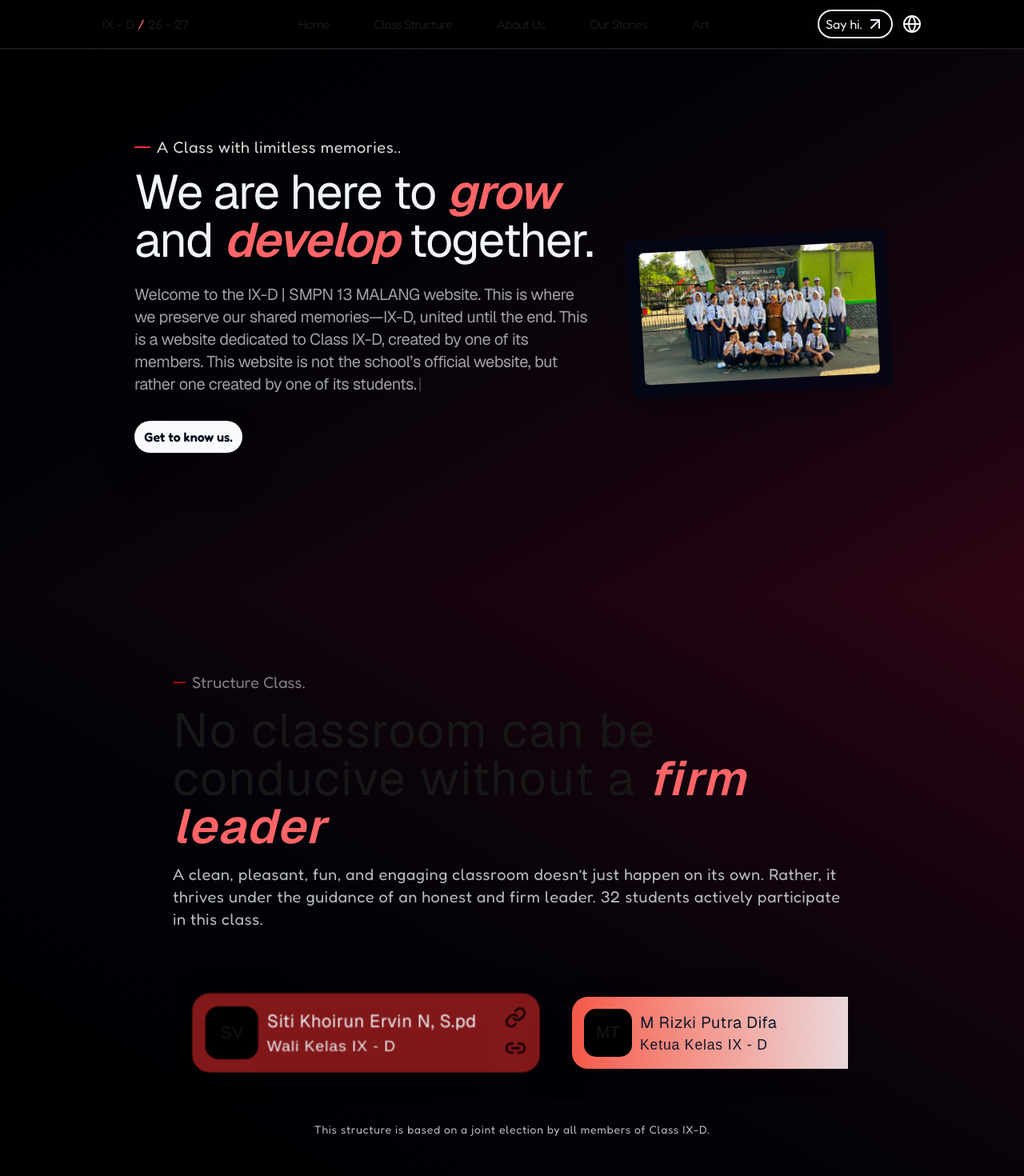
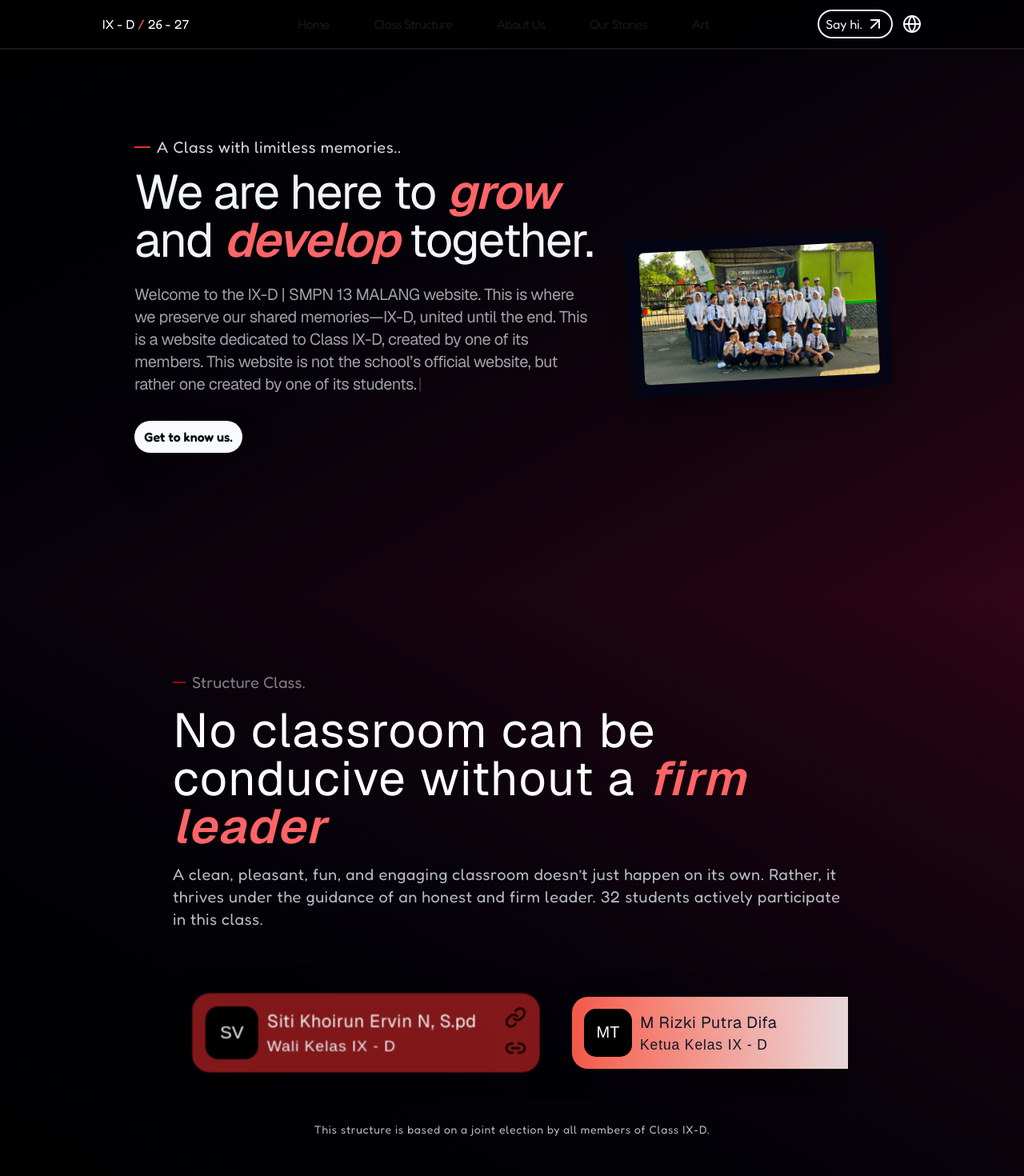
Before and after one commit to rygnz/9d, a Next.js app: page / in a window 1280 px wide. Shown: the top 1470 px of the page at 80% size. Built offline with nearby package versions, Linux system fonts and the light colour scheme.

Commit message:
feat: update text color to white across multiple components for improved visibility

```diff
--- a/src/app/lang/lang.ts
+++ b/src/app/lang/lang.ts
@@ -58,7 +58,7 @@
   },
   page_our_story : {
     title : {
-      upper_text : "About us.",
+      upper_text : "Our story.",
       heading : {
         text1 : "Every class has its ",
         text2 : "own story, ",
--- a/src/app/page.tsx
+++ b/src/app/page.tsx
@@ -68,7 +68,11 @@
               uppercase
             `}
           >
-            <a href="#home">
+            <a href="#home"
+              className={`
+                text-white
+              `}
+            >
               <span>
                 IX - D
               </span>
@@ -80,7 +84,11 @@
               >
                 /
               </span>
-              <span>
+              <span
+                className={`
+                  text-white
+                `}
+              >
                 26 - 27
               </span>
             </a>
@@ -244,6 +252,9 @@
             clickAction={() => {
               setMobileMenu(false)
             }}
+            className={`
+              text-white
+            `}
           >
             {lang == "en" ? en_us.navbar.home : id.navbar.home}
           </AText>
@@ -252,6 +263,9 @@
             clickAction={() => {
               setMobileMenu(false)
             }}
+            className={`
+              text-white
+            `}
           >
             {lang == "en" ? en_us.navbar.stucture : id.navbar.stucture}
           </AText>
@@ -260,6 +274,9 @@
             clickAction={() => {
               setMobileMenu(false)
             }}
+            className={`
+              text-white
+            `}
           >
             {lang == "en" ? en_us.navbar.about_us : id.navbar.about_us}
           </AText>
@@ -268,6 +285,9 @@
             clickAction={() => {
               setMobileMenu(false)
             }}
+            className={`
+              text-white
+            `}
           >
             {lang == "en" ? en_us.navbar.our_stories : id.navbar.our_stories}
           </AText>
@@ -276,6 +296,9 @@
             clickAction={() => {
               setMobileMenu(false)
             }}
+            className={`
+              text-white
+            `}
           >
             {lang == "en" ? en_us.navbar.art : id.navbar.art}
           </AText>
@@ -764,7 +787,7 @@
               <div>
                 <span
                   className={`
-                    text-black
+                    text-white
                     drop-shadow-2xl
                     font-fredoka
                     font-semi
@@ -950,6 +973,7 @@
           <CardText
             backgroundPrimaryColor="bg-red-400"
             backgroundSecondaryColor="bg-red-900"
+            textColor="text-white"
             icon= {<Sun/>}
             subtitle={lang == "en" ? en_us.page_art.body.card1.subtitle : id.page_art.body.card1.subtitle}
             title={lang == "en" ? en_us.page_art.body.card1.title : id.page_art.body.card1.title}
--- a/src/components/AText.tsx
+++ b/src/components/AText.tsx
@@ -3,12 +3,14 @@
   children?: React.ReactNode | string
   clickAction ? : () => void
   href : string
+  className ? : string
 }
 
 export function AText({
   clickAction,
   children,
-  href
+  href,
+  className
 }:ATextType) {
   return(
     <a href={href}
--- a/src/components/Footer.tsx
+++ b/src/components/Footer.tsx
@@ -81,7 +81,9 @@
               position="top"
               text="Github"
             >
-              <a href="https://github.com/rygnz">
+              <a href="https://github.com/rygnz"
+                className={`text-white`}
+              >
                 <Users/>
               </a>
             </Tooltip>
@@ -96,7 +98,9 @@
               position="top"
               text="Instagram"
             >
-              <a href="https://www.instagram.com/rygnzzncc/">
+              <a href="https://www.instagram.com/rygnzzncc/"
+                className={`text-white`}
+              >
                 <Share2/>
               </a>
             </Tooltip>
@@ -111,7 +115,9 @@
               position="top"
               text="Tiktok"
             >
-              <a href="https://www.tiktok.com/@genzzwae">
+              <a href="https://www.tiktok.com/@genzzwae"
+                className={`text-white`}
+              >
                 <Paperclip/>
               </a>
             </Tooltip>
@@ -126,7 +132,9 @@
               position="top"
               text="anggatakp@gmail.com"
             >
-              <span>
+              <span
+                className={`text-white`}
+              >
                 <Mail/>
               </span>
             </Tooltip>
--- a/src/components/Header.tsx
+++ b/src/components/Header.tsx
@@ -104,6 +104,7 @@
                   text-4xl
                   font-sans
                   tracking-wide
+                  text-white
                 `}
               >
                 {textHeading}
--- a/src/components/MobileMenu.tsx
+++ b/src/components/MobileMenu.tsx
@@ -36,6 +36,7 @@
           border-2
           border-slate-100/20
           p-4
+          text-white
 
           rounded-md
         `}
--- a/src/components/PlayerCard.tsx
+++ b/src/components/PlayerCard.tsx
@@ -75,7 +75,11 @@
             select-none
           `}
         >
-          <span>
+          <span
+            className={`
+              text-white
+            `}
+          >
             {title.charAt(0).toUpperCase()}{title.charAt(title.length * 0.6).toUpperCase()}
           </span>
         </div>
```
